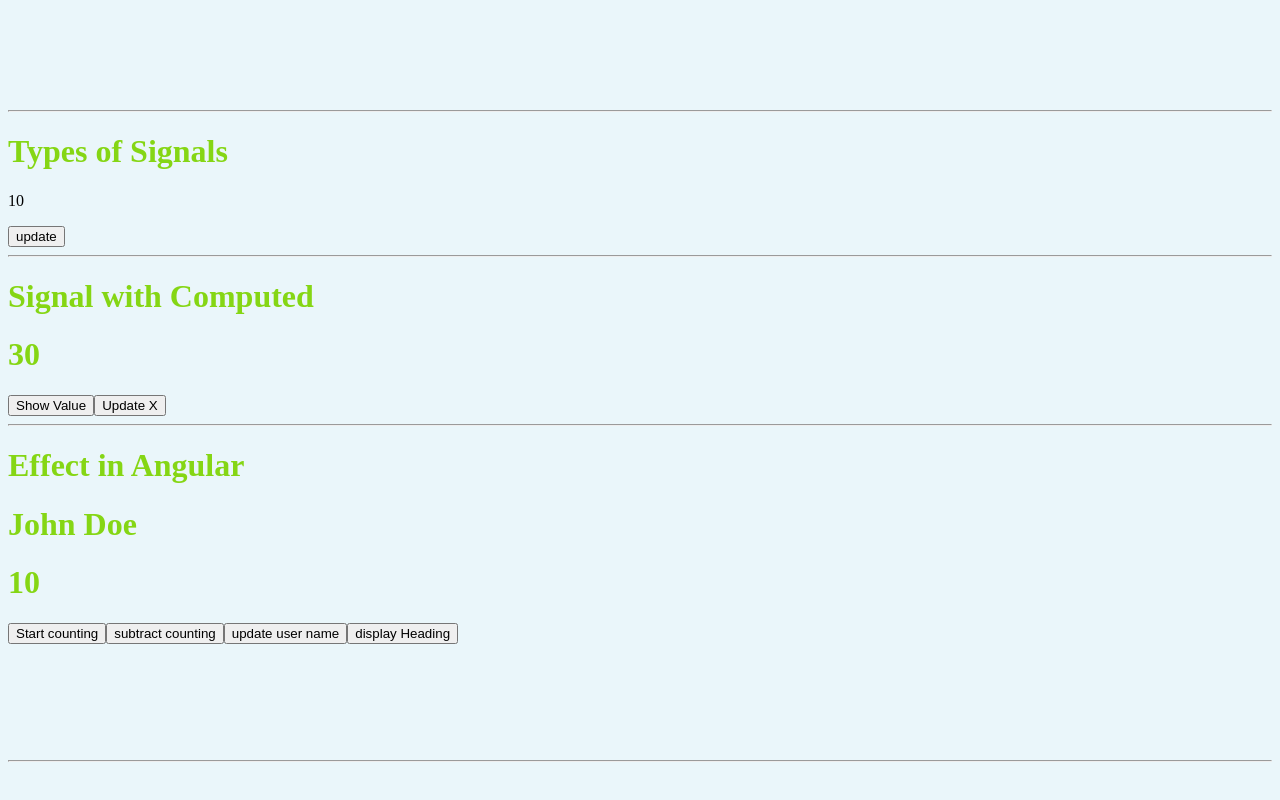
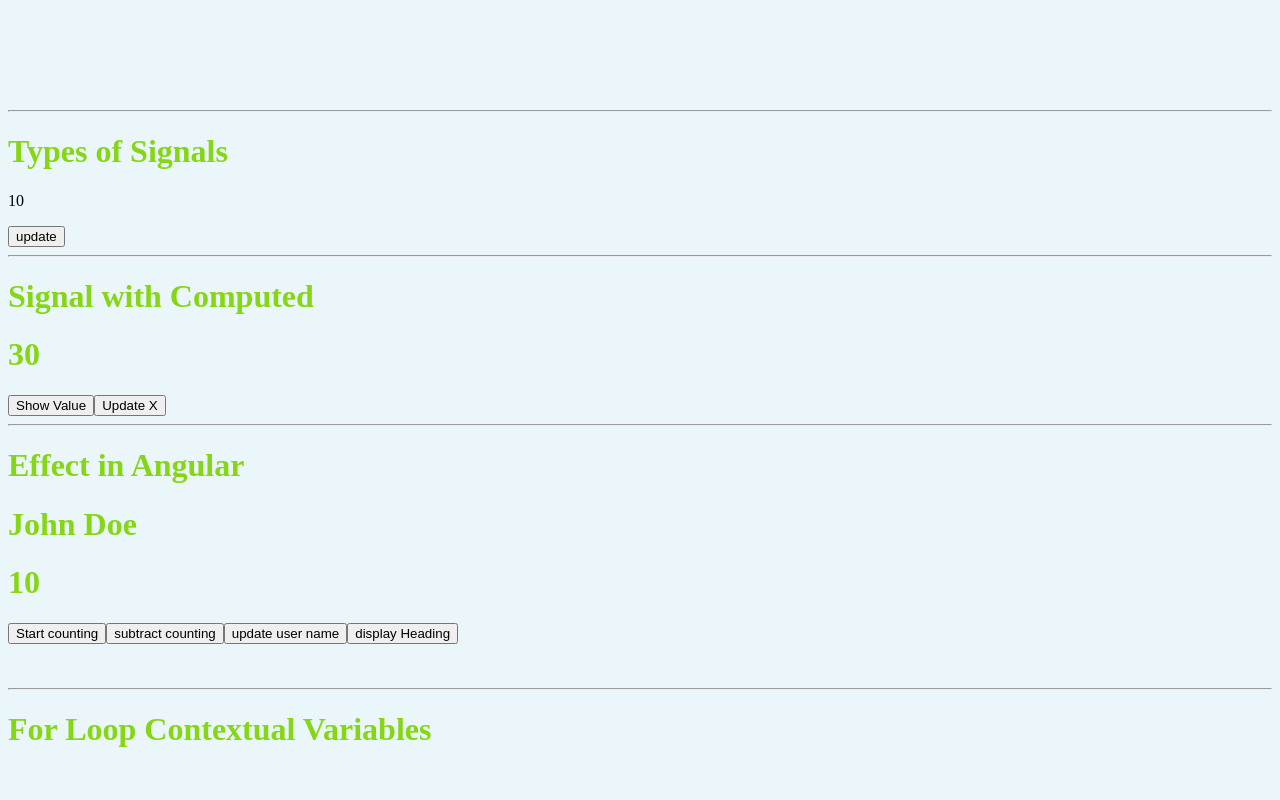
Before and after one commit to BeaulaEkka/angular-firstapp, an Angular app: page / in a window 1280 px wide. Shown: the part 4934-5734 px from the top of the page. Before the commit the page ends 5704 px from the top, so only its background shows below. Built offline with nearby package versions, Linux system fonts and the light colour scheme.

Commit message:
feat: add heading for loop contextual variables and adjust spacing in app component

```diff
--- a/src/app/app.component.html
+++ b/src/app/app.component.html
@@ -206,5 +206,9 @@
 
 @if(displayHeading){<h1 style="background-color:green;padding: 5px;">Page heading</h1>}
 
+<br><br><br>
+<hr>
+<h1>For Loop Contextual Variables</h1>
+
+
 <br><br><br><br><br><br><br>
-<hr>
```
